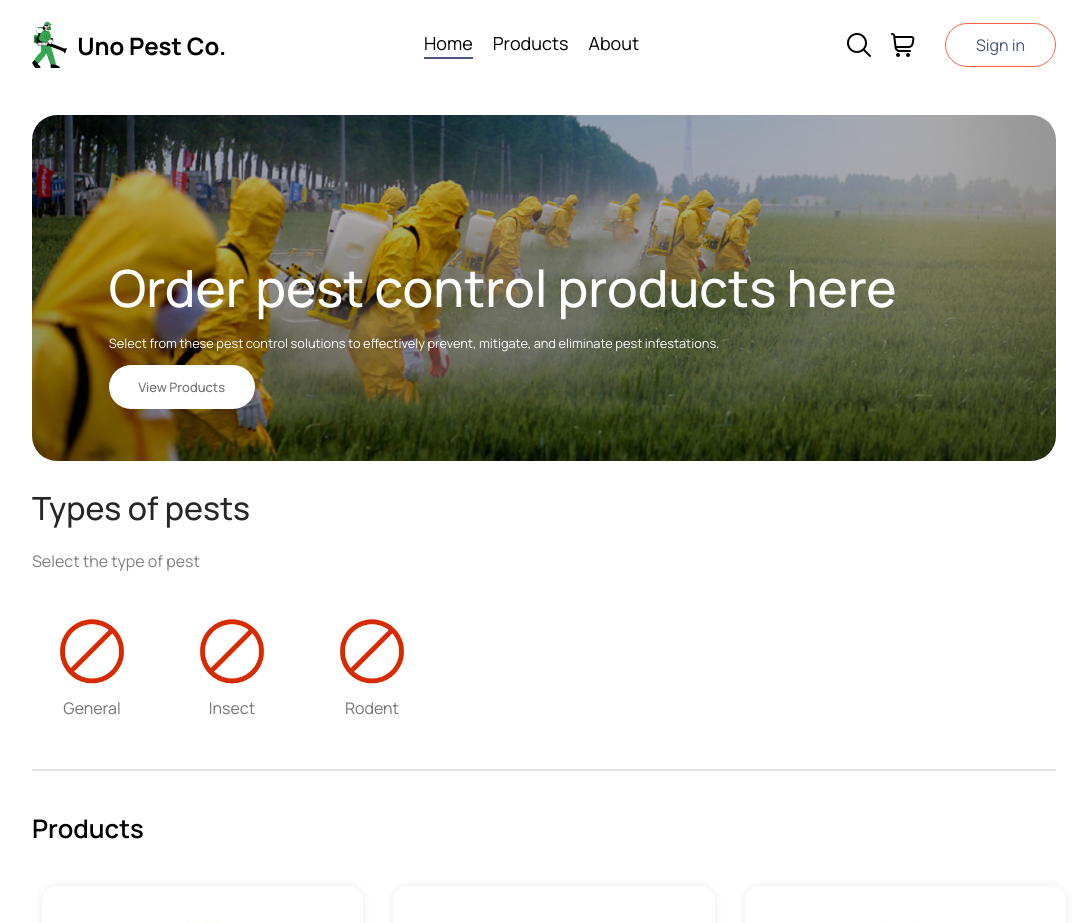
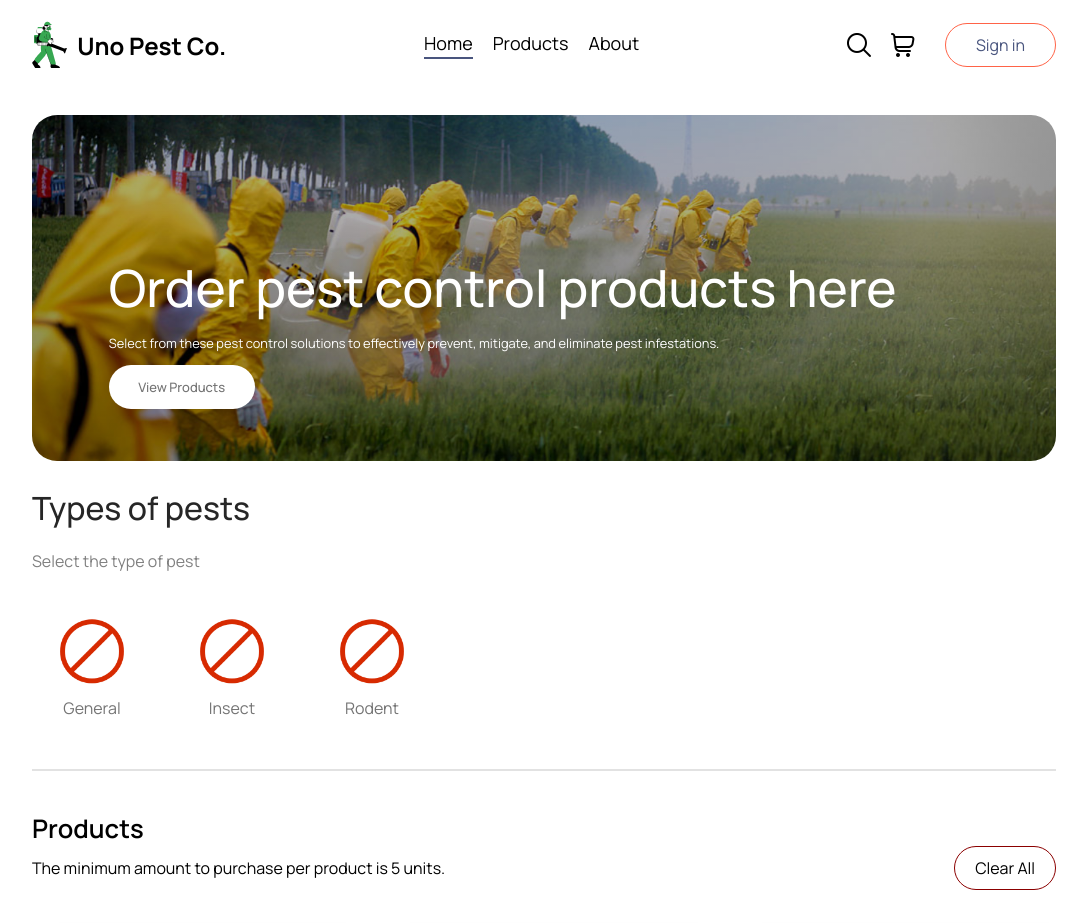
Before and after one commit to perbik/Pest-Control-Work-Order, a React (Vite) app in the folder frontend/: page / in a window 1280 px wide. Shown: the top 923 px of the page, without its empty margins (96-1183 px from the left). Built offline with nearby package versions, Linux system fonts and the light colour scheme.

Commit message:
Update ProductDisplay and StoreContext

```diff
--- a/frontend/src/components/NavBar/NavBar.css
+++ b/frontend/src/components/NavBar/NavBar.css
@@ -1,3 +1,9 @@
+@import url("https://fonts.googleapis.com/css2?family=Outfit:wght@100..900&display=swap");
+
+body {
+  font-family: "Outfit", sans-serif;
+}
+
 .navbar {
   padding: 20px 0px;
   display: flex;
@@ -101,6 +107,7 @@
 .search-icon {
   margin: 10px;
 }
+
 .cart-icon {
   margin-top: 5px;
 }
--- a/frontend/src/components/ProductDisplay/ProductDisplay.css
+++ b/frontend/src/components/ProductDisplay/ProductDisplay.css
@@ -1,3 +1,9 @@
+@import url("https://fonts.googleapis.com/css2?family=Outfit:wght@100..900&display=swap");
+
+body {
+  font-family: "Outfit", sans-serif;
+}
+
 .product-display {
   margin-top: 30px;
 }
@@ -5,6 +11,7 @@
 .product-display h2 {
   font-size: max(2vw, 24px);
   font-weight: 600;
+  margin: 0;
 }
 
 .product-display-list {
@@ -14,3 +21,31 @@
   gap: 30px;
   row-gap: 50px;
 }
+
+.product-display-header {
+  margin-bottom: 20px; /* Space between the header and product list */
+}
+
+.product-display-subheader {
+  display: flex;
+  align-items: center;
+  justify-content: space-between;
+  gap: 20px; /* Space between the p and button */
+}
+
+.clear-cart-button {
+  align-self: flex-end;
+  background: transparent;
+  font-size: 16px;
+  color: black;
+  border: 1px solid darkred;
+  padding: 10px 20px;
+  border-radius: 50px;
+  cursor: pointer;
+  transition: 0.3s;
+}
+
+.clear-cart-button:hover {
+  background-color: darkred;
+  color: white;
+}
--- a/frontend/src/components/ProductDisplay/ProductDisplay.jsx
+++ b/frontend/src/components/ProductDisplay/ProductDisplay.jsx
@@ -4,10 +4,18 @@ import { StoreContext } from "../../context/StoreContext";
 import ProductItem from "../ProductItem/ProductItem";
 
 const ProductDisplay = ({ category }) => {
-  const { product_list } = useContext(StoreContext);
+  const { product_list, clearCart } = useContext(StoreContext);
   return (
     <div className="product-display" id="product-display">
-      <h2>Products</h2>
+      <div className="product-display-header">
+        <h2>Products</h2>
+        <div className="product-display-subheader">
+          <p>The minimum amount to purchase per product is 5 units.</p>
+          <button className="clear-cart-button" onClick={clearCart}>
+            Clear All
+          </button>
+        </div>
+      </div>
       <div className="product-display-list">
         {product_list.map((item, index) => {
           if (category === "All" || category === item.category) {
--- a/frontend/src/context/StoreContext.jsx
+++ b/frontend/src/context/StoreContext.jsx
@@ -27,10 +27,13 @@ const StoreContextProvider = (props) => {
       if (currentQuantity > 5) {
         return { ...prev, [itemId]: currentQuantity - 1 };
       } else {
-        alert("You cannot have less than 5 items.");
-        return prev;
+        return { ...prev, [itemId]: currentQuantity - 5 };
       }
     });
+  };
+
+  const clearCart = () => {
+    setCartItems({});
   };
 
   const getTotalCartAmount = () => {
@@ -65,6 +68,7 @@ const StoreContextProvider = (props) => {
     setCartItems,
     addToCart,
     removeFromCart,
+    clearCart,
     getTotalCartAmount,
     paymentMethod,
     setPaymentMethod,
```
